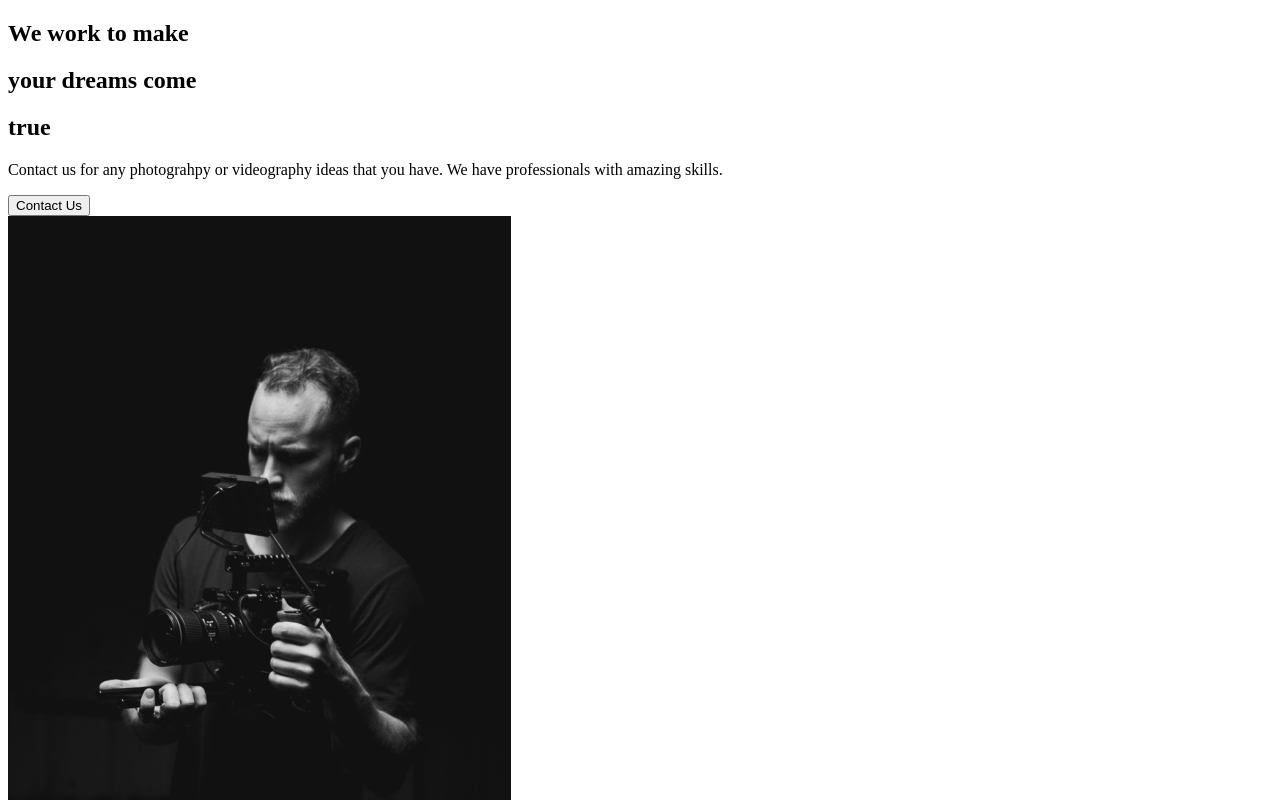
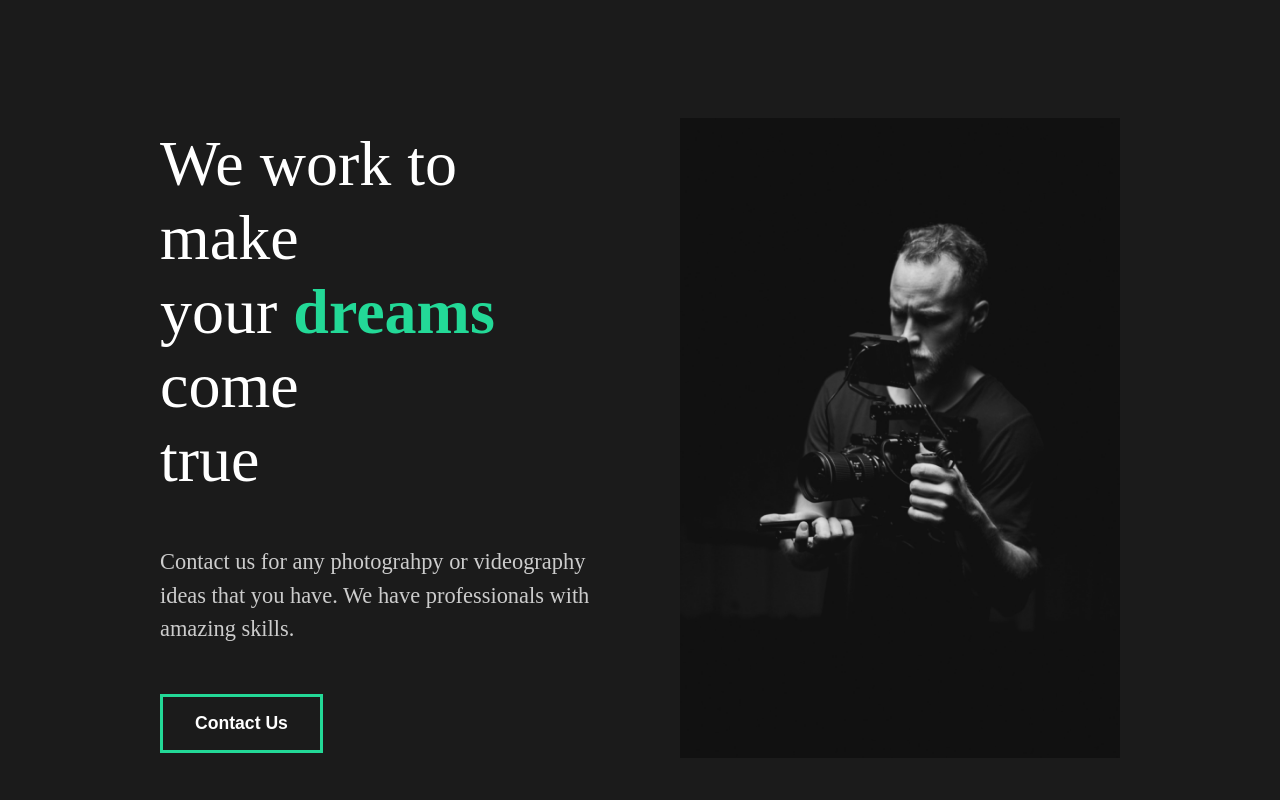
Before and after one commit to ADitta/react-capture-project, a React (Create React App) app: page / in a window 1280 px wide. Shown: the top 800 px of the page. Built offline with nearby package versions, Linux system fonts and the light colour scheme.

Commit message:
start styling with styled components

```diff
--- a/src/App.js
+++ b/src/App.js
@@ -1,8 +1,11 @@
 // Import pages
+import GlobalStyle from "./components/GlobalStyle";
 import AboutUs from "./pages/AboutUs";
+// GLobal Style
 function App() {
   return (
     <div className="App">
+      <GlobalStyle />
       <AboutUs />
     </div>
   );
--- a/src/components/AboutSection.jsx
+++ b/src/components/AboutSection.jsx
@@ -1,35 +1,67 @@
 import React from "react";
 import home1 from "../img/home1.png";
-
+// Styled
+import styled from "styled-components";
 const AboutSection = () => {
   return (
-    <div>
-      <div className="description">
+    <StyledAbout>
+      <StyledDescription>
         <div className="title">
-          <div className="hide">
+          <StyledHide>
             <h2>We work to make</h2>
-          </div>
-          <div className="hide">
+          </StyledHide>
+          <StyledHide>
             <h2>
               your <span>dreams</span> come
             </h2>
-          </div>
-          <div className="hide">
+          </StyledHide>
+          <StyledHide>
             <h2>true</h2>
-          </div>
+          </StyledHide>
         </div>
         <p>
           Contact us for any photograhpy or videography ideas that you have. We
           have professionals with amazing skills.
         </p>
         <button>Contact Us</button>
-      </div>
+      </StyledDescription>
 
-      <div className="image">
+      <StyledImage>
         <img src={home1} alt="guy with camera" />
-      </div>
-    </div>
+      </StyledImage>
+    </StyledAbout>
   );
 };
 
+// Styled Components
+const StyledAbout = styled.div`
+  min-height: 90vh;
+  display: flex;
+  align-items: center;
+  justify-content: space-between;
+  padding: 5rem 10rem;
+  color: white;
+`;
+
+const StyledDescription = styled.div`
+  flex: 1;
+  padding-right: 5rem;
+  h2 {
+    font-weight: lighter;
+  }
+`;
+
+const StyledImage = styled.div`
+  flex: 1;
+  overflow: hidden;
+  img {
+    width: 100%;
+    height: 80vh;
+    object-fit: cover;
+  }
+`;
+
+const StyledHide = styled.div`
+  overflow: hidden;
+`;
 export default AboutSection;
--- /dev/null
+++ b/src/components/GlobalStyle.jsx
@@ -0,0 +1,54 @@
+import { createGlobalStyle } from "styled-components";
+
+const GlobalStyle = createGlobalStyle`
+
+    *{
+        margin: 0;
+        padding: 0;
+        box-sizing: 0;
+    }
+
+    body {
+        background: #1b1b1b;
+    }
+
+    button{
+        font-weight: bold;
+        font-size: 1.1rem;
+        cursor: pointer;
+        padding: 1rem 2rem;
+        border: 3px solid #23d997;
+        background: transparent;
+        color: white;
+        transition: all 0.5s ease;
+        &:hover{
+           background-color : #23d997;
+           color: white;
+        }
+    }
+    h2{
+        font-weight: lighter;
+        font-size: 4rem;
+    }
+    h3{
+        color: white;
+    }
+    h4{
+        font-weight: bold;
+
+    }
+    a{
+        font-size: 1.1rem;
+    }
+    span {
+        font-weight: bold;
+        color: #23d997;
+    }
+    p{
+        padding: 3rem 0rem;
+        color: #ccc;
+        font-size: 1.4rem;
+        line-height: 150%;
+    }
+`;
+export default GlobalStyle;
```
